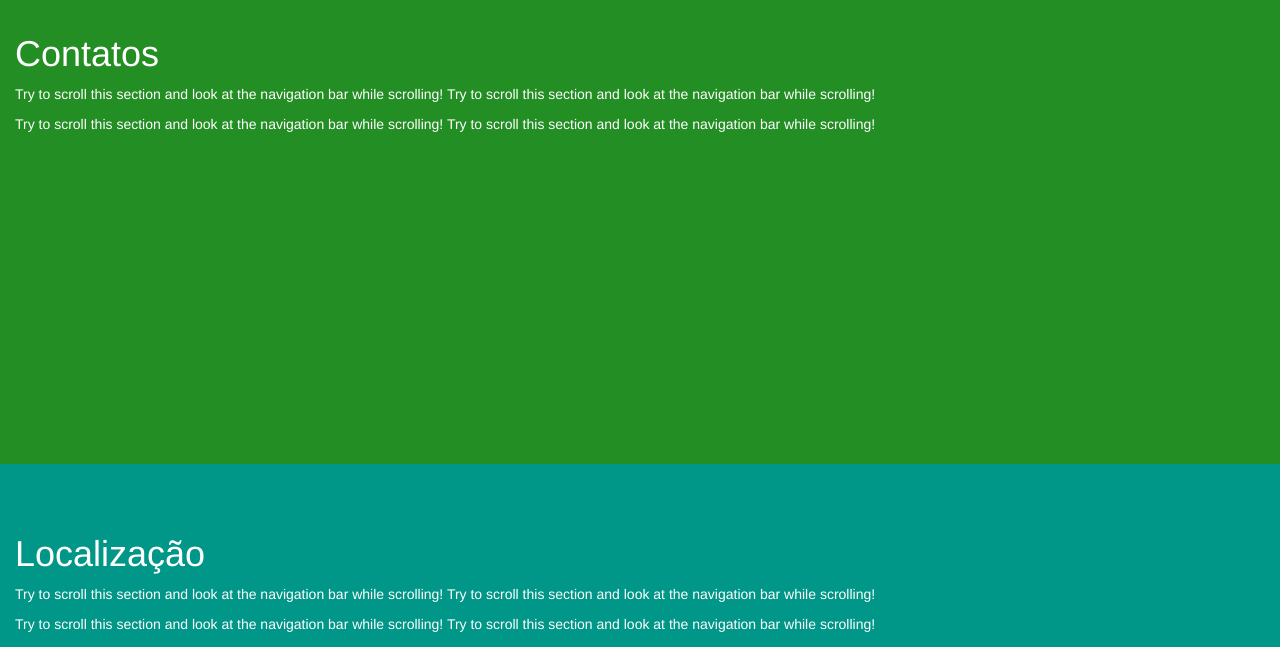
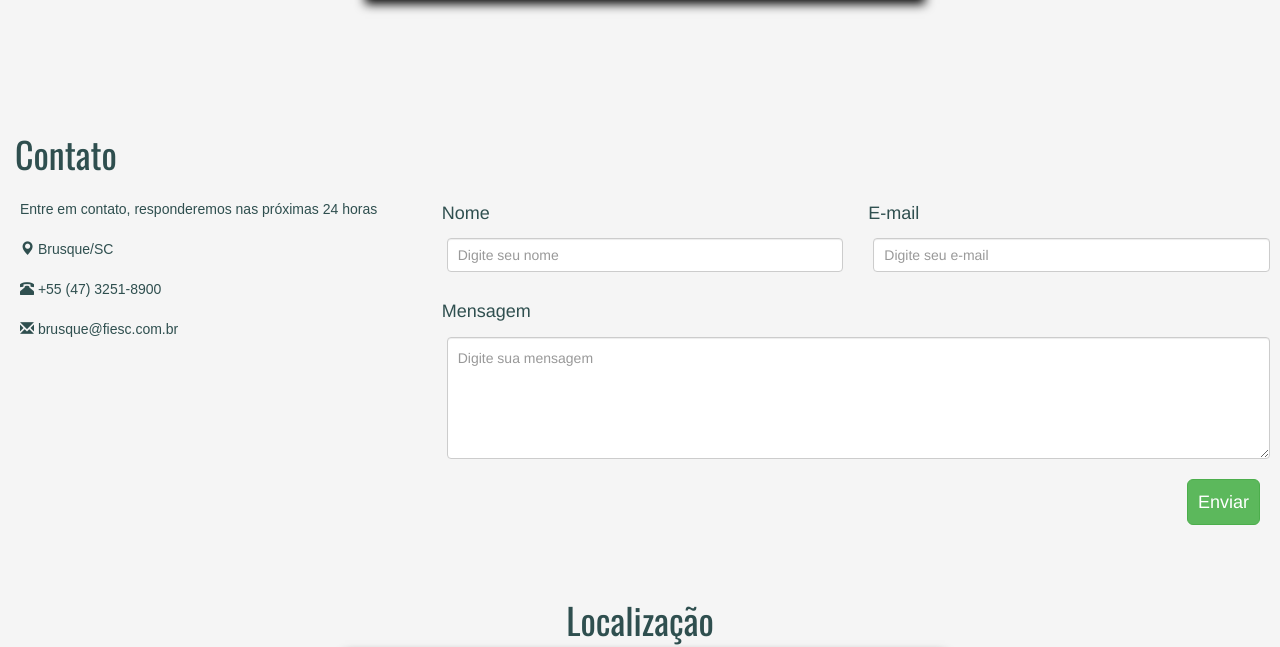
Before and after one commit to Marlisekopelketur/senaibrusque, a PHP site: page / in a window 1280 px wide. Shown: the part 2838-3485 px from the top of the page. Run offline with PHP 8.4, Linux system fonts and the light colour scheme.

Commit message:
Formulário de contato #32

```diff
--- a/css/estilo.css
+++ b/css/estilo.css
@@ -4,18 +4,28 @@
     Author     : Marlise Kopelke
 */
 #topo{
-    background-color: #017328;
-    color:whitesmoke;
+    background-color: #017338;
+    color: whitesmoke;
     height: 250px;
 }
+
+
+/**
+Topo Jumbotron
+*/
+
+.jumbotron{
+    margin: 0;
+}
+
+/**
+Menu afixado
+*/
 
 body {
     position: relative;
 }
-.jumbotron{
-    margin-bottom: 0;
 
-}
 .affix {
     top:0;
     width: 100%;
@@ -24,17 +34,73 @@ body {
 .navbar {
     margin-bottom: 0px;
     border-radius: 0;
-    background-color: #006600;
+    background-color: #115c35;
 }
 
 .affix ~ .container-fluid {
     position: relative;
-    top: 10px;
+    top: 50px;
 }
-#section1 {padding-top:50px;height:500px;color: #fff; background-color: #3333FF;}
-#section2 {padding-top:50px;height:500px;color: #fff; background-color: #6B8E23;}
-#section3 {padding-top:50px;height:500px;color: #fff; background-color: #ff9800;}
-#section4 {padding-top:50px;height:500px;color: #fff; background-color: #00bcd4;}
-#section5 {padding-top:50px;height:500px;color: #fff; background-color: #009688;}
-#section6 {padding-top:50px;height:500px;color: #fff; background-color: #238E23;}
-#section7 {padding-top:50px;height:500px;color: #fff; background-color: #009688;}
+
+/**
+Seções
+*/
+#inicio {padding-top:50px;height:500px;color: #fff; background-color: whitesmoke; padding: 0;}
+#cursos {padding-top:50px;height:600px;color: #fff; background-color: #673ab7;}
+#noticias {padding-top:50px;height:500px;color: #fff; background-color: #ff9800;}
+#fotos {padding-top:50px;height:500px;color: #fff; background-color: #00bcd4;}
+#videos {padding-top:50px;height:500px;color: #fff; background-color: whitesmoke;}
+#contato {padding-top:50px;height:auto;color: #fff; background-color: whitesmoke;}
+#local {padding-top:50px;height:600px;color: #fff; background-color: whitesmoke;}
+
+
+/**
+Carrossel de imagens
+*/
+
+.carousel-inner > .item > img,
+  .carousel-inner > .item > a > img {
+      width: 80%; height: 500px;
+      margin: auto;
+  }
+
+  /**
+  Personalizar o ícone de dentro de formulário
+  */
+  .has-feedback{
+      color: darkslategrey;
+  }
+
+  #local h1,#videos h1,#contato h1{
+      color: darkslategrey;
+      font-family: 'Oswald', sans-serif;
+  }
+
+  #contato h1{margin-bottom: 20px;}
+
+  #contato p{
+      color: darkslategrey;
+      font-family: arial;
+      padding: 5px;
+  }
+
+  #contato input, #contato textarea, #contato button{
+      margin: 5px;
+      padding: 10px;
+
+  }
+
+  #local iframe,#videos iframe{
+      box-shadow: 5px 5px 10px black;
+  }
+
+  #contato .glyphicon{
+      color: darkslategrey;
+  }
+
+  /*Estilizando o formulário de contato*/
+
+   #contactForm .h4 , #contactForm .h3{
+      color: darkslategrey;
+
+  }
--- /dev/null
+++ b/formContato.php
@@ -0,0 +1,43 @@
+<section id="contato" class="container-fluid">
+    <h1>Contato</h1>
+    <div class="row">
+        <div class="col-md-4">
+            <p>Entre em contato, responderemos nas próximas 24 horas</p>
+            <p><i class="glyphicon glyphicon-map-marker" aria-hidden="true"></i>
+                Brusque/SC
+            </p>
+            <p>
+                <i class="glyphicon glyphicon-phone-alt" aria-hidden="true"></i>
+                +55 (47) 3251-8900
+            </p>
+            <p>
+                <i class="glyphicon glyphicon-envelope" aria-hidden="true"></i>
+                brusque@fiesc.com.br
+            </p>
+        </div>
+        <div class="col-md-8">
+            <form role="form" id="contactForm">
+                <div class="row">
+                    <div class="form-group col-sm-6">
+                        <label for="name" class="h4">Nome</label>
+                        <input type="text" class="form-control" id="name" placeholder="Digite seu nome" required>
+                    </div>
+                    <div class="form-group col-sm-6">
+                        <label for="email" class="h4">E-mail</label>
+                        <input type="email" class="form-control" id="email" placeholder="Digite seu e-mail" required>
+                    </div>
+                </div>
+                <div class="form-group">
+                    <label for="message" class="h4 ">Mensagem</label>
+                    <textarea id="message" class="form-control" rows="5" placeholder="Digite sua mensagem" required></textarea>
+                </div>
+                <button type="submit" id="form-submit" class="btn btn-success btn-lg pull-right ">Enviar</button>
+                <div id="msgSubmit" class="h3 text-center hidden">Mensagem Enviada!</div>
+
+
+            </form>
+        </div>
+    </div>
+
+
+</section>
--- a/index.php
+++ b/index.php
@@ -1,36 +1,45 @@
 <!DOCTYPE html>
-<html pt="br">
+<html lang="pt-br">
     <head>
         <meta charset="UTF-8">
         <title>Site Institucional do SENAI - Brusque</title>
-        <link rel="stylesheet" href="css/bootstrap.min.css"/>
-        <link rel="stylesheet" href="css/estilo.css"/>
+
+        <!-- Fontes -->
+        <link href='https://fonts.googleapis.com/css?family=Oswald' rel='stylesheet' type='text/css'>
+
+        <!-- CSS -->
+        <link rel="stylesheet" href="css/bootstrap.min.css" />
+        <link rel="stylesheet" href="css/estilo.css" />
+
         <!-- Javascript -->
         <script src="js/jquery-1.11.3.min.js"></script>
         <script src="js/bootstrap.min.js"></script>
+
 
     </head>
 
     <body data-spy="scroll" data-target=".navbar" data-offset="50">
 
+        <header class="jumbotron text-center" id="topo">
+            <h1>SENAI/SC Brusque</h1>
+            <p>Alo Ha mundo do Bootstrap</p>
 
-        <header class="jumbotron" id="topo">
-            <h1>SENAI/SC Brusque</h1>
-            <p>Alo Há Mundo do Bootstrap</p>
-            <form role="form">
-                <div class="form-inline">
-                    <div class="input-group input-group-sm">
-                        <span class="input-group-addon">
-                            <span class="glyphicon glyphicon-envelope"> </span>
-                        </span>
-                        <input type="email" class="form-control" id="email" placeholder="someone@example.com" >
+            <form role="form" class="form-inline">
+                <!-- Gerador de Bootstrap Form
+                     http://embed.plnkr.co/ZrnnkFR3Yv9HGQHrRMiW/preview -->
+                <!-- Em caso de sucesso na validação: <div class="form-group has-feedback has-success"> -->
+                <!-- Em caso de falha na validação: <div class="form-group has-feedback has-error"> -->
+                <div class="form-group has-feedback">
+                    <input type="text" class="form-control" placeholder="seunome@provedor.com.br" size="40px"/>
+                    <i class="form-control-feedback glyphicon glyphicon-envelope"></i>
                 </div>
                 <button type="submit" class="btn btn-success">Cadastrar</button>
-                </div>
             </form>
         </header>
 
-        <nav class="navbar navbar-inverse" data-spy="affix" data-offset-top="197">
+        <!-- Barra de Navegação -->
+
+        <nav class="navbar navbar-inverse" data-spy="affix" data-offset-top="250">
             <div class="container-fluid">
                 <div class="navbar-header">
                     <button type="button" class="navbar-toggle" data-toggle="collapse" data-target="#myNavbar">
@@ -38,20 +47,20 @@
                         <span class="icon-bar"></span>
                         <span class="icon-bar"></span>
                     </button>
-                    <a class="navbar-brand" href="#">SENAI/SC Brusque</a>
+                    <a class="navbar-brand" href="#">SENAI</a>
                 </div>
                 <div>
                     <div class="collapse navbar-collapse" id="myNavbar">
                         <ul class="nav navbar-nav">
-                            <li><a href="#section1">Início</a></li>
-                            <li><a href="#section2">Cursos</a></li>
-                            <li><a href="#section3">Notícias</a></li>
-                            <li><a href="#section4">Fotos</a></li>
-                            <li><a href="#section5">Vídeos</a></li>
-                            <li><a href="#section6">Contatos</a></li>
-                            <li><a href="#section7">Localização</a></li>
+                            <li><a href="#inicio">Início</a></li>
+                            <li><a href="#cursos">Cursos</a></li>
+                            <li><a href="#noticias">Notícias</a></li>
+                            <li><a href="#fotos">Fotos</a></li>
+                            <li><a href="#videos">Vídeos</a></li>
+                            <li><a href="#contato">Contato</a></li>
+                            <li><a href="#local">Localização</a></li>
 
-                            <!-- Menu drop-dow
+                            <!-- Menu drop-down
                             <li class="dropdown"><a class="dropdown-toggle" data-toggle="dropdown" href="#">Section 4 <span class="caret"></span></a>
                                 <ul class="dropdown-menu">
                                     <li><a href="#section41">Section 4-1</a></li>
@@ -64,11 +73,21 @@
                 </div>
             </div>
         </nav>
+        <!-- Fim da Barra de Navegação -->
 
-        <div id="section1" class="container-fluid">
-            <h1>Início</h1>
+        <section id="inicio" class="container-fluid">
 
-            <div id="myCarousel" class="carousel slide" data-ride="carousel">
+            <!-- Carrossel de imagens -->
+            <div clas="row">
+                <!--
+                Uma linha dividida em 12 colunas, sendo uma coluna central
+                tamanho 8 e um distanciamento de 2
+
+                Sistema de Grid no Bootstrap
+                http://www.w3schools.com/bootstrap/bootstrap_grid_examples.asp
+                -->
+                <div class="col-lg-8 col-lg-offset-2">
+                    <div id="myCarousel" class="carousel slide" data-ride="carousel" data-pause="hover" data-interval="2000">
                         <!-- Indicators -->
                         <ol class="carousel-indicators">
                             <li data-target="#myCarousel" data-slide-to="0" class="active"></li>
@@ -80,19 +99,19 @@
                         <!-- Wrapper for slides -->
                         <div class="carousel-inner" role="listbox">
                             <div class="item active">
-                        <img src="img_chania2.jpg" alt="Chania">
+                                <img src="img/saiba_mais_sobre_o_senai.png" alt="Chania">
                             </div>
 
                             <div class="item">
-                        <img src="img_chania2.jpg" alt="Chania">
+                                <img src="https://placeholdit.imgix.net/~text?txtsize=33&txt=460%C3%97365&w=460&h=365" alt="Chania">
                             </div>
 
                             <div class="item">
-                        <img src="img_flower.jpg" alt="Flower">
+                                <img src="https://placeholdit.imgix.net/~text?txtsize=33&txt=460%C3%97365&w=460&h=365" alt="Flower">
                             </div>
 
                             <div class="item">
-                        <img src="img_flower2.jpg" alt="Flower">
+                                <img src="https://placeholdit.imgix.net/~text?txtsize=33&txt=460%C3%97365&w=460&h=365" alt="Flower">
                             </div>
                         </div>
 
@@ -107,37 +126,45 @@
                         </a>
                     </div>
                 </div>
-        <div id="section2" class="container-fluid">
+            </div> <!-- row -->
+            <!-- fim do carrossel de imagens -->
+        </section>
+
+        <section id="cursos" class="container-fluid">
             <h1>Cursos</h1>
             <p>Try to scroll this section and look at the navigation bar while scrolling! Try to scroll this section and look at the navigation bar while scrolling!</p>
             <p>Try to scroll this section and look at the navigation bar while scrolling! Try to scroll this section and look at the navigation bar while scrolling!</p>
-        </div>
-        <div id="section3" class="container-fluid">
+        </section>
+
+        <section id="noticias" class="container-fluid">
             <h1>Notícias</h1>
             <p>Try to scroll this section and look at the navigation bar while scrolling! Try to scroll this section and look at the navigation bar while scrolling!</p>
             <p>Try to scroll this section and look at the navigation bar while scrolling! Try to scroll this section and look at the navigation bar while scrolling!</p>
-        </div>
-        <div id="section4" class="container-fluid">
+        </section>
+
+        <section id="fotos" class="container-fluid">
             <h1>Fotos</h1>
             <p>Try to scroll this section and look at the navigation bar while scrolling! Try to scroll this section and look at the navigation bar while scrolling!</p>
             <p>Try to scroll this section and look at the navigation bar while scrolling! Try to scroll this section and look at the navigation bar while scrolling!</p>
+        </section>
+
+        <section id="videos" class="container-fluid">
+            <div class="text-center">
+                <h1>Galeria Vídeos</h1>
+                <iframe width="560" height="315" src="https://www.youtube.com/embed/videoseries?list=PLXTxMOByxQKOZcxIvbgx_93ItPjnbqYIk" frameborder="0" allowfullscreen></iframe>
             </div>
-        <div id="section5" class="container-fluid">
-            <h1>Vídeos</h1>
-            <p>Try to scroll this section and look at the navigation bar while scrolling! Try to scroll this section and look at the navigation bar while scrolling!</p>
-            <p>Try to scroll this section and look at the navigation bar while scrolling! Try to scroll this section and look at the navigation bar while scrolling!</p>
+        </section>
+
+        <?php include 'formContato.php'; ?>
+
+        <section id="local" class="container-fluid">
+            <div class="text-center">
+                <h1>Localização</h1>
+                <iframe src="https://www.google.com/maps/embed?pb=!1m23!1m12!1m3!1d5972.578301415663!2d-48.91459628134629!3d-27.11484556231412!2m3!1f0!2f0!3f0!3m2!1i1024!2i768!4f13.1!4m8!3e6!4m0!4m5!1s0x94df47b2050e1221%3A0xb0ebeaaf853b447!2sAv.+Primeiro+de+Maio%2C+670+-+Primeiro+de+Maio%2C+Brusque+-+SC%2C+88353-202!3m2!1d-27.1156975!2d-48.910202!5e0!3m2!1spt-BR!2sbr!4v1447800510027" width="600" height="450" frameborder="0" style="border:0" allowfullscreen></iframe>
             </div>
-        <div id="section6" class="container-fluid">
-            <h1>Contatos</h1>
-            <p>Try to scroll this section and look at the navigation bar while scrolling! Try to scroll this section and look at the navigation bar while scrolling!</p>
-            <p>Try to scroll this section and look at the navigation bar while scrolling! Try to scroll this section and look at the navigation bar while scrolling!</p>
-        </div>
-        <div id="section7" class="container-fluid">
-            <h1>Localização</h1>
-            <p>Try to scroll this section and look at the navigation bar while scrolling! Try to scroll this section and look at the navigation bar while scrolling!</p>
-            <p>Try to scroll this section and look at the navigation bar while scrolling! Try to scroll this section and look at the navigation bar while scrolling!</p>
-        </div>
-    </div>
+        </section>
+
         <script src="js/meuscript.js"></script>
+
     </body>
 </html>
```
Lines whose indentation alone changed are shown as unchanged.
